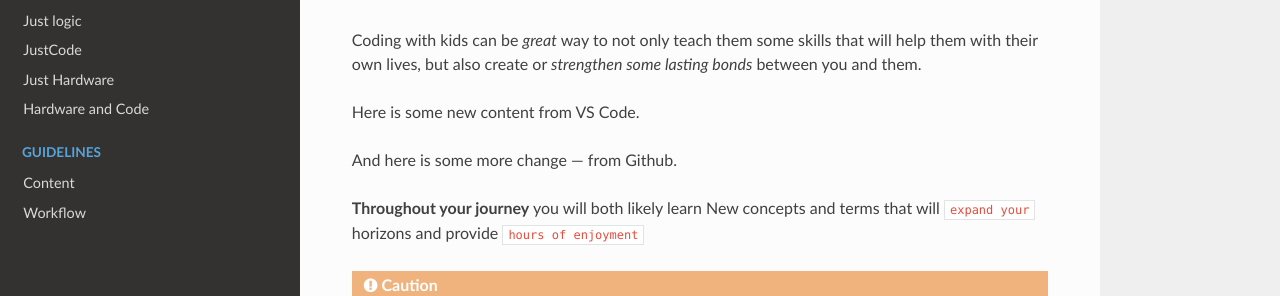
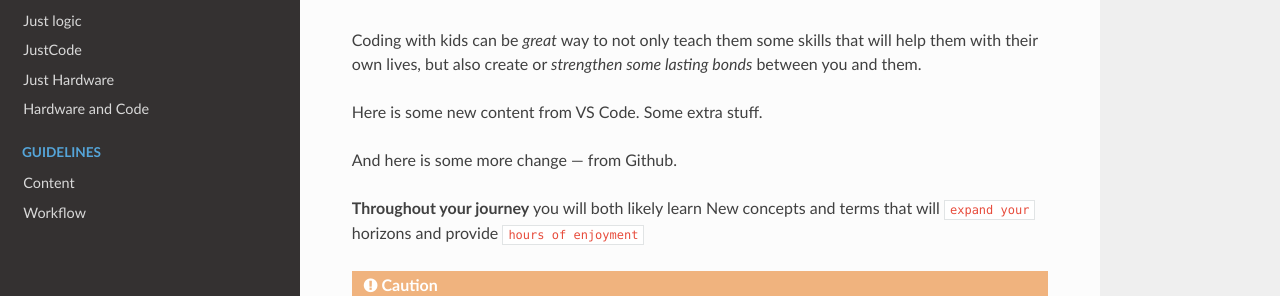
Before and after one commit to samanwaya-jena/coding-with-kids, a Sphinx documentation site: the page built from source/index.rst, in a window 1280 px wide and 1283 px high. Shown: the part 131-427 px from the top of the window. Built offline with Sphinx 7.4.7 and the Read the Docs theme 2.0.0, drawn with Linux system fonts in a browser that asks for light colours.

Commit message:
adding text

```diff
--- a/source/index.rst
+++ b/source/index.rst
@@ -10,7 +10,7 @@ them some skills that will help them with their own lives,
 but also create or *strengthen some lasting bonds* between you
 and them.
 
-Here is some new content from VS Code.
+Here is some new content from VS Code. Some extra stuff.
 
 And here is some more change  --- from Github.
 
```
